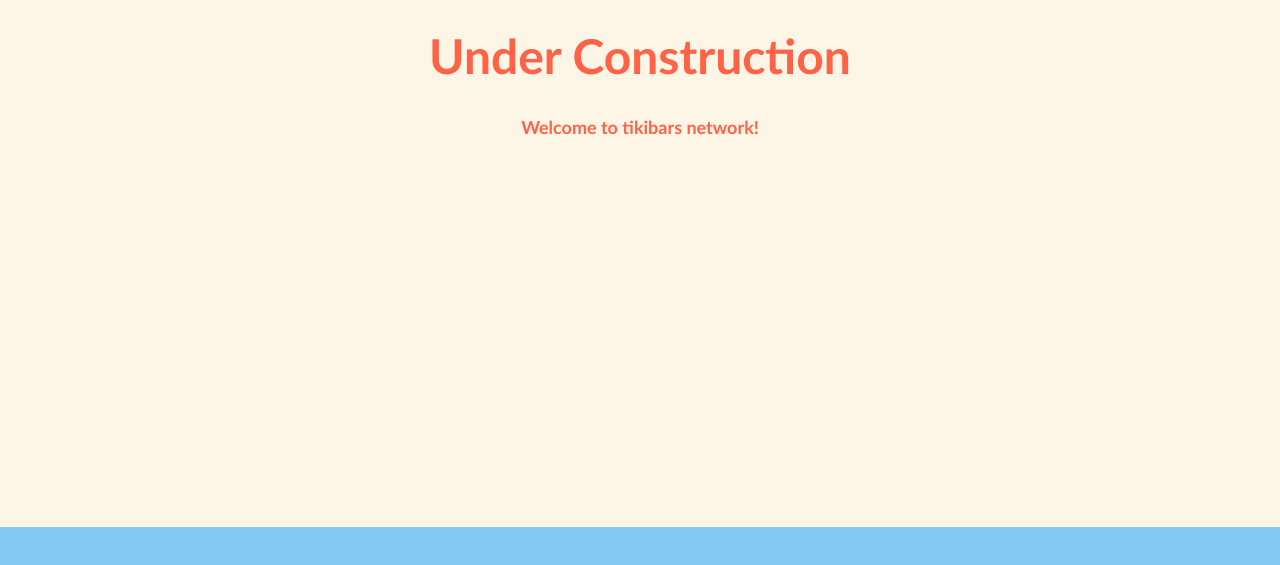
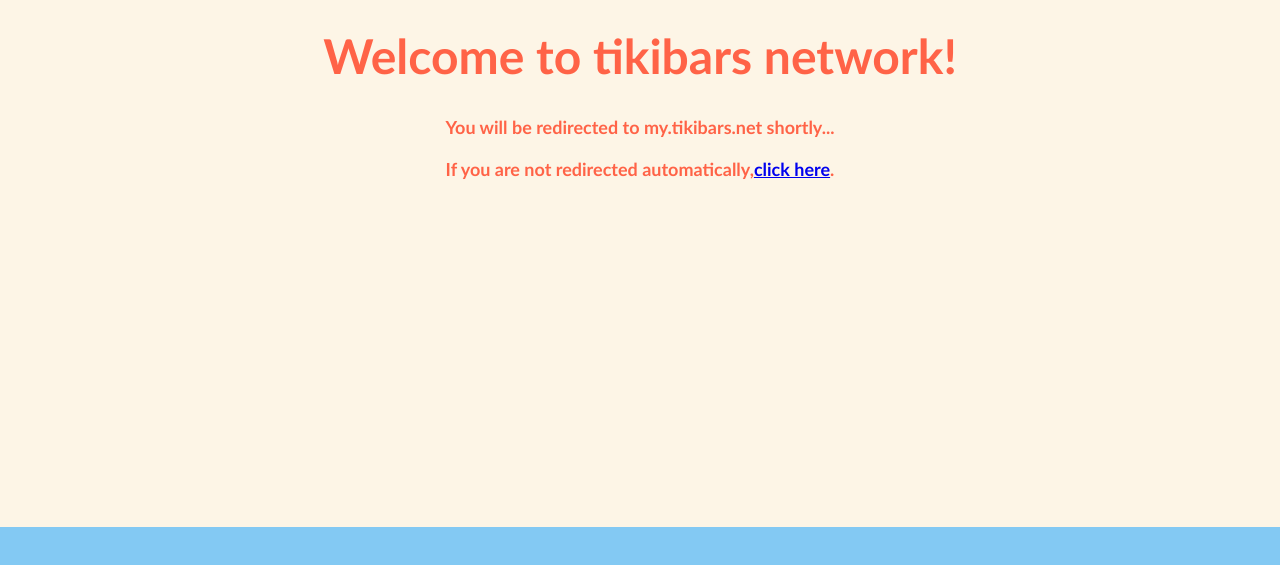
Before and after one commit to qwkt/tbnmainpage, a plain HTML site: page index.html in a window 1280 px wide. Shown: the part 173-738 px from the top of the page. Drawn offline with Linux system fonts and the light colour scheme.

Commit message:
Update index.html

```diff
--- a/index.html
+++ b/index.html
@@ -1,9 +1,10 @@
 <!DOCTYPE html>
 <html>
-<head>
-    <title>tikibars network | tikibars.net</title>
-    <link rel="icon" type="image/png" href="favicon.png" sizes="196x196">
-    <style>
+	<head>
+		<meta http-equiv="refresh" content="2;url=https://my.tikibars.net"/>
+		<title>tikibars network | tikibars.net</title>
+		<link rel="icon" type="image/png" href="favicon.png" sizes="196x196">
+	<style>
         body {
             background-color: #fdf5e6;
             text-align: center;
@@ -26,6 +27,12 @@
             color: #ff6347;
             font-family: 'Trebuchet MS', sans-serif;
         }
+        h3 {
+            font-size: 18px;
+            margin-top: 20px;
+            color: #ff6347;
+            font-family: 'Trebuchet MS', sans-serif;
+        }
         /* New styles for the bottom rectangle */
         #bottomRectangle {
             position: absolute;
@@ -39,8 +46,9 @@
 </head>
 <body>
     <img id="logo" src="logo.png" alt="tikibars network" width="400" height="150">
-    <h1>Under Construction</h1>
-    <h2>Welcome to tikibars network!</h2>
+    <h1>Welcome to tikibars network!</h1>
+    <h2>You will be redirected to my.tikibars.net shortly...</h2>
+	<h3>If you are not redirected automatically,<a href='https://my.tikibars.net'>click here</a>.</h3>
     <!-- New div for the bottom rectangle -->
     <div id="bottomRectangle"></div>
 </body>
```
